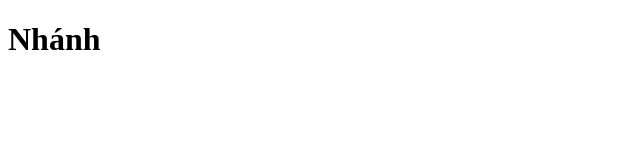
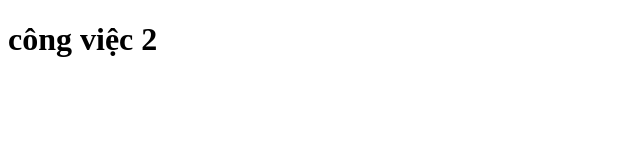
Before and after one commit to Duyenluu22/duan5, a plain HTML site: page index.html in a window 1280 px wide. Shown: the whole page, without its empty margins (0-640 px from the left). Drawn offline with Linux system fonts and the light colour scheme.

Commit message:
cong viec 2

```diff
--- a/index.html
+++ b/index.html
@@ -6,6 +6,6 @@
     <title>Document</title>
 </head>
 <body>
-    <h1>Nhánh <main></main></h1>
+    <h1>công việc 2</h1>
 </body>
 </html>
```
